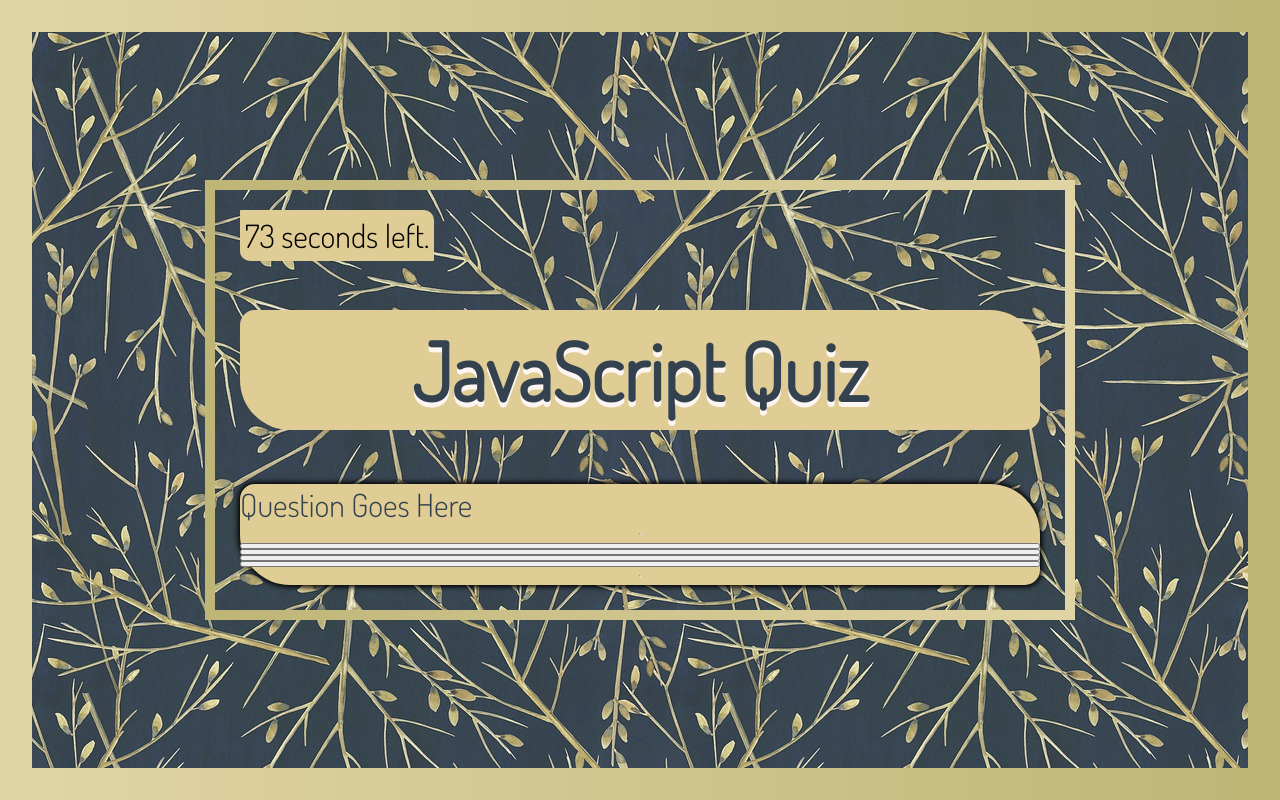
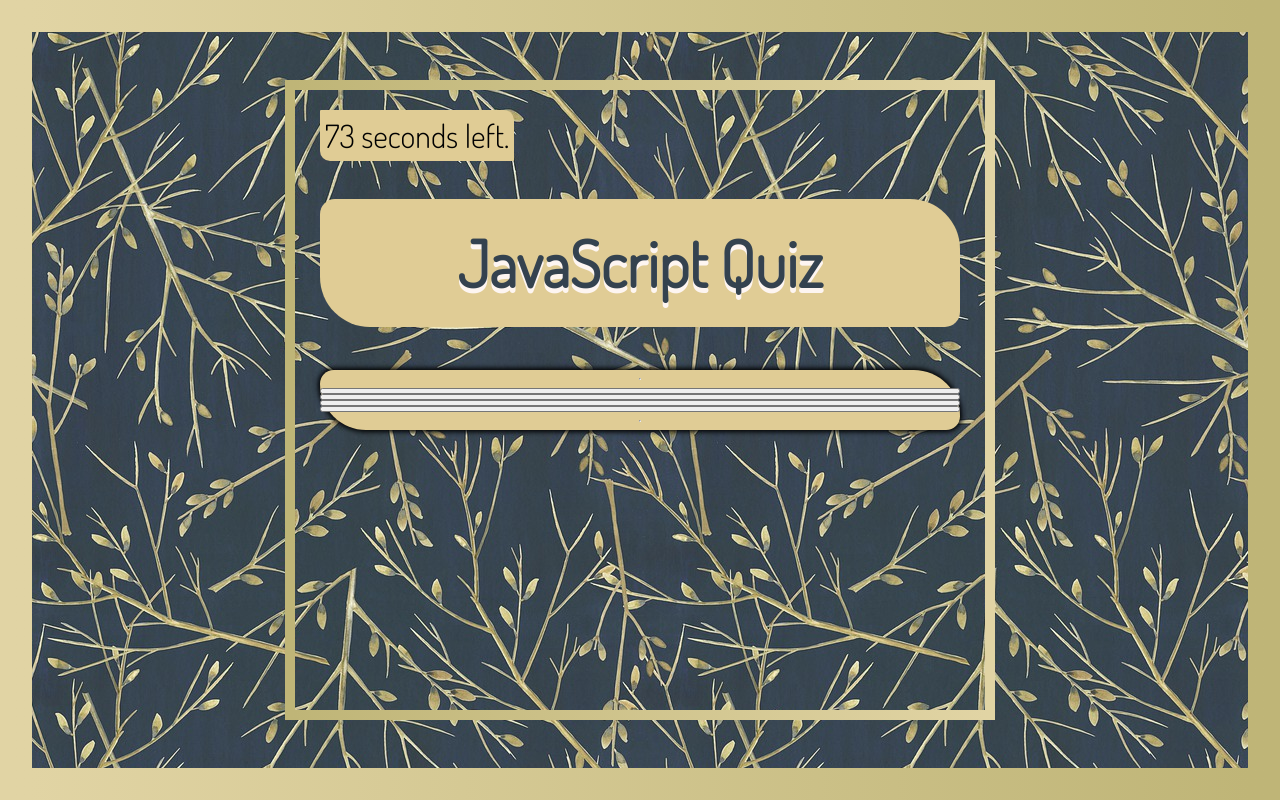
Before and after one commit to responsibleparty/IV-Code-Quiz, a plain HTML site: page index.html in a window 1280 px wide. Both pictures are taken after a click on the button "Start Quiz". Drawn offline with Linux system fonts and the light colour scheme.

Commit message:
Minor style tweak

```diff
--- a/assets/css/style.css
+++ b/assets/css/style.css
@@ -22,13 +22,14 @@ main{
     border-image: linear-gradient(to right, #BFB577, #E1D4A4) 1;
     margin: 50px 50px 50px 50px;
     padding: 25px;
+    height: 80vh;
 }
 h1{
-    font-size: 5em;
+    font-size: 4em;
     text-shadow: 0 5px #FDF5F1;
     color: #34424F;
-    width: 800px;
-    height: 1.5em;
+    width: 80vh;
+    height: 2em;
     background-color: #E0CC95;
     display: flex;
     justify-content: center;
--- a/assets/js/script.js
+++ b/assets/js/script.js
@@ -1,5 +1,5 @@
 // The array listOfQuestions is comprised of question objects
-const listOfQuestions =[
+const listOfQuestions = [
   {
     questionNumber: 0,
     question: "Commonly used data types DO NOT include:",
@@ -7,87 +7,92 @@ const listOfQuestions =[
       a: "Strings",
       b: "Booleans",
       c: "Alerts",
-        d: "Numbers"
+      d: "Numbers",
     },
-    correctAns: "c"
-},{
+    correctAns: "c",
+  },
+  {
     questionNumber: 1,
     question: "The condition in an if/else statement is enclosed within_____.",
     answers: {
       a: "Quotes",
       b: "Curly Brackets",
       c: "Parentheses",
-        d: "Square Brackets"
+      d: "Square Brackets",
     },
-    correctAns: "c"
-},{
+    correctAns: "c",
+  },
+  {
     questionNumber: 2,
     question: "Arrays in JavaScript can be used to store:",
     answers: {
       a: "Numbers & Strings",
       b: "Other Arrays",
       c: "Booleans",
-        d: "All of the above"
+      d: "All of the above",
     },
-    correctAns: "d"
-},{
+    correctAns: "d",
+  },
+  {
     questionNumber: 3,
-    question: "String values must be enclosed within _____ when being assigned into variables.",
+    question:
+      "String values must be enclosed within _____ when being assigned into variables.",
     answers: {
       a: "Commas",
       b: "Curly Brackets",
       c: "Quotes",
-        d: "Parentheses"
+      d: "Parentheses",
     },
-    correctAns: "c"
-},{
+    correctAns: "c",
+  },
+  {
     questionNumber: 4,
-    question: "A very useful tool used during development and debugging for printing content to the debugger is:",
+    question:
+      "A very useful tool used during development and debugging for printing content to the debugger is:",
     answers: {
       a: "JavaScript",
       b: "Terminal/Bash",
       c: "For Loops",
-        d: "console.log"
+      d: "console.log",
     },
-    correctAns: "d"
-}
+    correctAns: "d",
+  },
 ];
 
-
-
-// Start the game
-/*  WHEN WE START THE GAME:
-1. Initialize all variables and scores
-2. Hide startButton when start is clicked
-3. Begin timer
-*/
 // Will this return any values?
 const startButton = document.querySelector("#start");
 startButton.addEventListener("click", beginGame, setGameTimer);
 const displayQuestion = document.querySelector("#quizQuestion");
 const timeElement = document.querySelector("#time");
 
-
-    function beginGame(){
+function beginGame(listOfQuestions) {
   startButton.classList.add("hide");
   setGameTimer();
+  populateGameQuestions();
+  displayQuestion.textContent =
+  console.log(displayQuestion);
 }
+
+function generateRandomIndex(randomNumber){
+    return Math.floor(Math.random() * randomNumber);
+}
+
+function populateGameQuestions() {}
 
 // This function sets the initial time for the game
 var secondsLeft = 75;
 function setGameTimer() {
   // Sets interval in variable
-        var timerInterval = setInterval(function() {
+  var timerInterval = setInterval(function () {
     secondsLeft--;
     timeElement.textContent = secondsLeft + " seconds left.";
 
-          if(secondsLeft === 0) {
+    if (secondsLeft === 0) {
       // Stops execution of action at set interval
       clearInterval(timerInterval);
     }
   }, 1000);
 }
-
 
 /*  WHEN USER CLICKS ON AN ANSWER
         1. Add or subtract score
```
Lines whose indentation alone changed are shown as unchanged.
